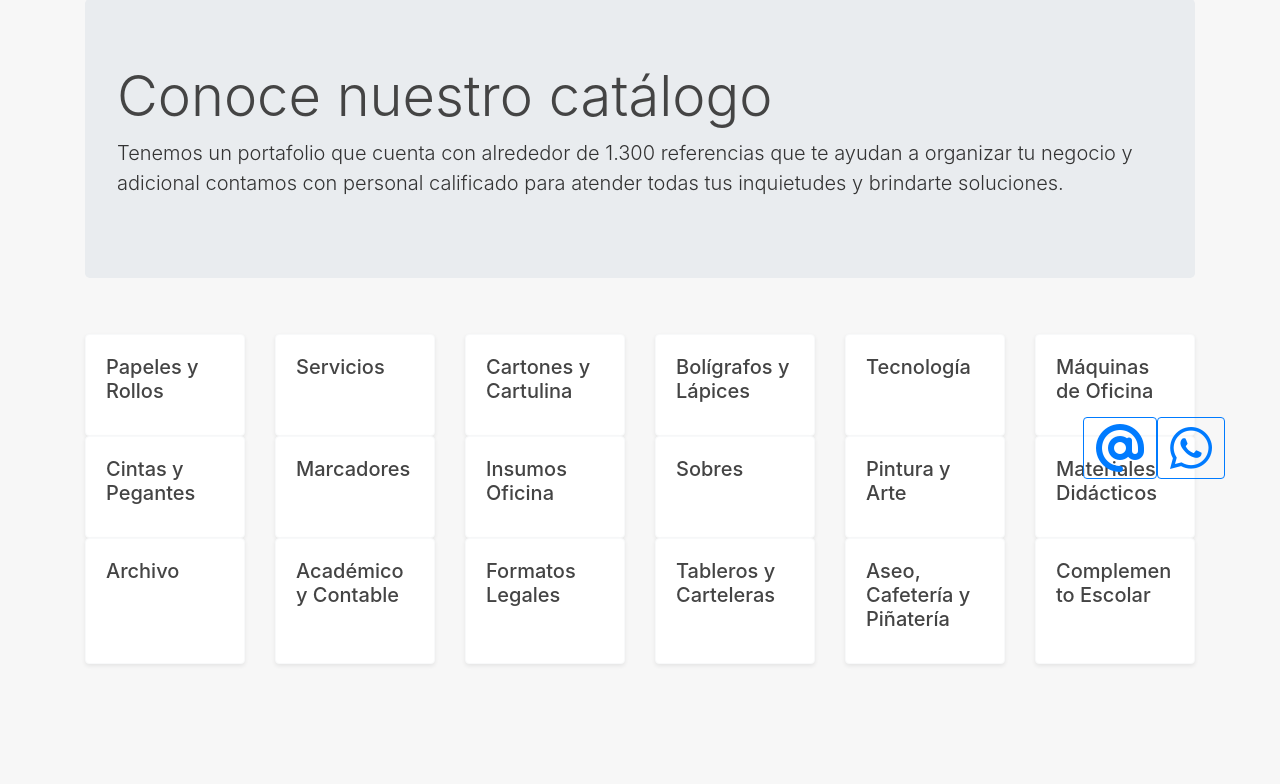
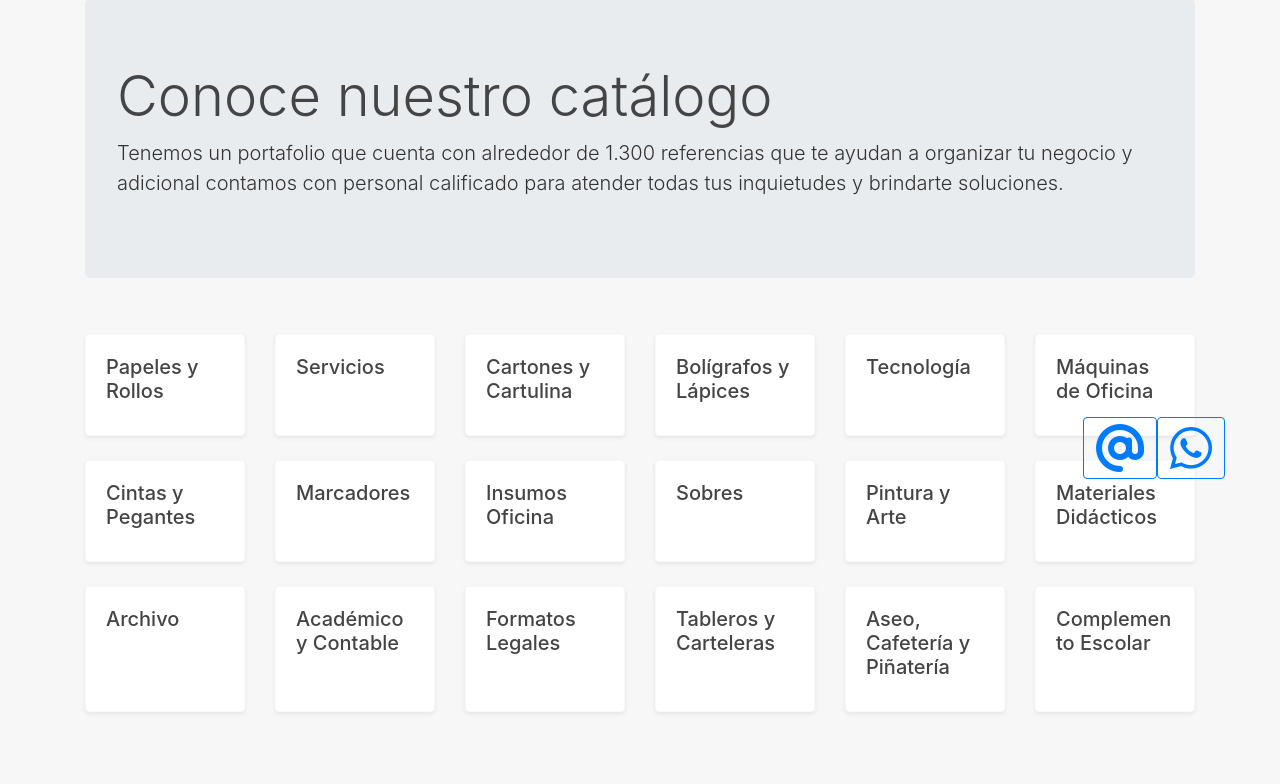
Before and after one commit to segar23/PDimension, a Django app: page /catalog/ in a window 1280 px wide. Shown: the part 305-1089 px from the top of the page. Before the commit the page ends 970 px from the top, so only its background shows below. Run offline with Django 3.2, Linux system fonts and the light colour scheme; some libraries are stand-ins or nearby versions.

Commit message:
Catalog Spacing

```diff
--- a/webapp/landing/templates/landing/catalog.html
+++ b/webapp/landing/templates/landing/catalog.html
@@ -11,126 +11,126 @@
         </div>
         <br>
         <div class="row row-cols-6" id="catalog">
-            <div class="col">
+            <div class="col mb-4">
                 <div class="card border-light shadow-sm h-100">
                     <div class="card-body">
                         <h5 class="card-title">Papeles y Rollos</h5>
                     </div>
                 </div>
             </div>
-            <div class="col">
+            <div class="col mb-4">
                 <div class="card border-light shadow-sm h-100">
                     <div class="card-body">
                         <h5 class="card-title">Servicios</h5>
                     </div>
                 </div>
             </div>
-            <div class="col">
+            <div class="col mb-4">
                 <div class="card border-light shadow-sm h-100">
                     <div class="card-body">
                         <h5 class="card-title">Cartones y Cartulina</h5>
                     </div>
                 </div>
             </div>
-            <div class="col">
+            <div class="col mb-4">
                 <div class="card border-light shadow-sm h-100">
                     <div class="card-body">
                         <h5 class="card-title">Bolígrafos y Lápices</h5>
                     </div>
                 </div>
             </div>
-            <div class="col">
+            <div class="col mb-4">
                 <div class="card border-light shadow-sm h-100">
                     <div class="card-body">
                         <h5 class="card-title">Tecnología</h5>
                     </div>
                 </div>
             </div>
-            <div class="col">
+            <div class="col mb-4">
                 <div class="card border-light shadow-sm h-100">
                     <div class="card-body">
                         <h5 class="card-title">Máquinas de Oficina</h5>
                     </div>
                 </div>
             </div>
-            <div class="col">
+            <div class="col mb-4">
                 <div class="card border-light shadow-sm h-100">
                     <div class="card-body">
                         <h5 class="card-title">Cintas y Pegantes</h5>
                     </div>
                 </div>
             </div>
-            <div class="col">
+            <div class="col mb-4">
                 <div class="card border-light shadow-sm h-100">
                     <div class="card-body">
                         <h5 class="card-title">Marcadores</h5>
                     </div>
                 </div>
             </div>
-            <div class="col">
+            <div class="col mb-4">
                 <div class="card border-light shadow-sm h-100">
                     <div class="card-body">
                         <h5 class="card-title">Insumos Oficina</h5>
                     </div>
                 </div>
             </div>
-            <div class="col">
+            <div class="col mb-4">
                 <div class="card border-light shadow-sm h-100">
                     <div class="card-body">
                         <h5 class="card-title">Sobres</h5>
                     </div>
                 </div>
             </div>
-            <div class="col">
+            <div class="col mb-4">
                 <div class="card border-light shadow-sm h-100">
                     <div class="card-body">
                         <h5 class="card-title">Pintura y Arte</h5>
                     </div>
                 </div>
             </div>
-            <div class="col">
+            <div class="col mb-4">
                 <div class="card border-light shadow-sm h-100">
                     <div class="card-body">
                         <h5 class="card-title">Materiales Didácticos</h5>
                     </div>
                 </div>
             </div>
-            <div class="col">
+            <div class="col mb-4">
                 <div class="card border-light shadow-sm h-100">
                     <div class="card-body">
                         <h5 class="card-title">Archivo</h5>
                     </div>
                 </div>
             </div>
-            <div class="col">
+            <div class="col mb-4">
                 <div class="card border-light shadow-sm h-100">
                     <div class="card-body">
                         <h5 class="card-title">Académico y Contable</h5>
                     </div>
                 </div>
             </div>
-            <div class="col">
+            <div class="col mb-4">
                 <div class="card border-light shadow-sm h-100">
                     <div class="card-body">
                         <h5 class="card-title">Formatos Legales</h5>
                     </div>
                 </div>
             </div>
-            <div class="col">
+            <div class="col mb-4">
                 <div class="card border-light shadow-sm h-100">
                     <div class="card-body">
                         <h5 class="card-title">Tableros y Carteleras</h5>
                     </div>
                 </div>
             </div>
-            <div class="col">
+            <div class="col mb-4">
                 <div class="card border-light shadow-sm h-100">
                     <div class="card-body">
                         <h5 class="card-title">Aseo, Cafetería y Piñatería</h5>
                     </div>
                 </div>
             </div>
-            <div class="col">
+            <div class="col mb-4">
                 <div class="card border-light shadow-sm h-100">
                     <div class="card-body">
                         <h5 class="card-title">Complemento Escolar</h5>
```
